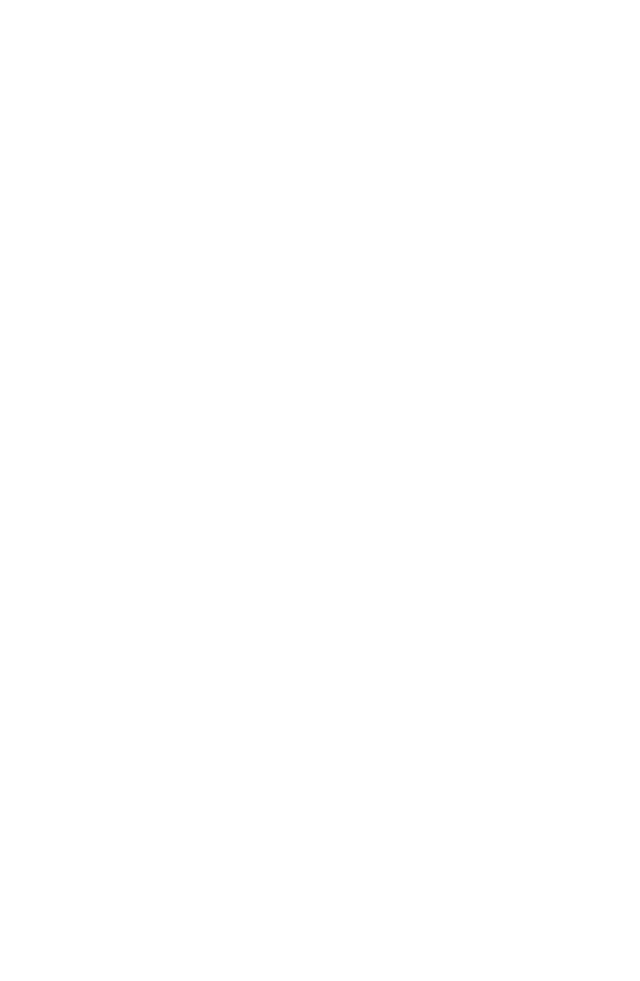
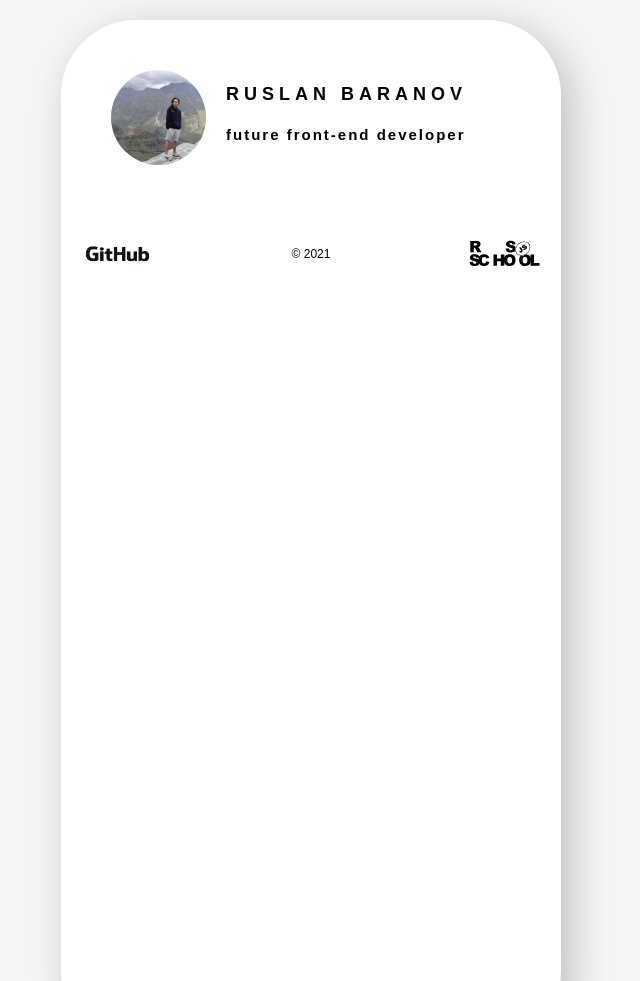
Before and after one commit to jyz0o/rsschool-cv, a plain HTML site: page index.html in a window 1280 px wide. Shown: the top 981 px of the page, without its empty margins (329-969 px from the left). Before the commit the page ends 800 px from the top, so only its background shows below. Drawn offline with Linux system fonts and the light colour scheme; a web font is replaced by a local one.

Commit message:
feat: add header, footer

```diff
--- a/index.html
+++ b/index.html
@@ -0,0 +1,37 @@
+<!DOCTYPE html>
+<html>
+
+<head>
+    <meta charset="utf-8" />
+    <title>HTML, CSS & Git Basics</title>
+    <link rel="preconnect" href="https://fonts.googleapis.com">
+    <link rel="preconnect" href="https://fonts.gstatic.com" crossorigin>
+    <link href="https://fonts.googleapis.com/css2?family=M+PLUS+1+Code&display=swap" rel="stylesheet">
+    <link rel="stylesheet" href="style.css">
+</head>
+
+
+<body>
+    <div class="container-center">
+        <header>
+            <div class="container_header">
+                <img src="./img/Photo.jpg" alt="Portrait" width="95" height="95">
+                <h1 class="name_header">Ruslan Baranov</h1>
+                <h2 class="name_header">future front-end developer</h2>
+            </div>
+        </header>
+
+
+        <footer>
+            <a class="my-github" href="https://github.com/jyz0o">
+                <img class="github-icon" src="./img/GITBLACK.png" alt="Github Icon" width="73" height="26">
+            </a>
+            <p>© 2021</p>
+            <a href="https://rs.school/js/">
+                <img src="./img/RS.svg" alt="Rsschool Icon" width="73" height="26">
+            </a>
+        </footer>
+    </div>
+</body>
+
+</html>
--- a/style.css
+++ b/style.css
@@ -16,6 +16,9 @@ body {
     box-shadow: 10px 10px 40px -1px rgba(0, 0, 0, 0.23);
 
 }
+
+/*---------- HEADER ----------- */
+
 
 header {
     padding: 50px;
@@ -52,3 +55,26 @@ header {
     letter-spacing: 2px;
     font-size: 15px;
   }
+
+
+
+
+/*---------- FOOTER ----------- */
+
+  footer {
+    display: flex;
+    justify-content: space-between;
+    align-items: center;
+    padding: 20px;
+    font-size: 12px;
+  }
+
+  footer a {
+    text-decoration: none;
+  }
+
+
+.my-github {
+    display: flex;
+    align-items: center;
+  }
```
Also changed, not shown: img/CSS.svg (added), img/GITBLACK.png (added), img/GITWHITE.png (added), img/HTML.svg (added), img/JS.svg (added), img/Photo.jpg (added), img/RS.svg (added).
